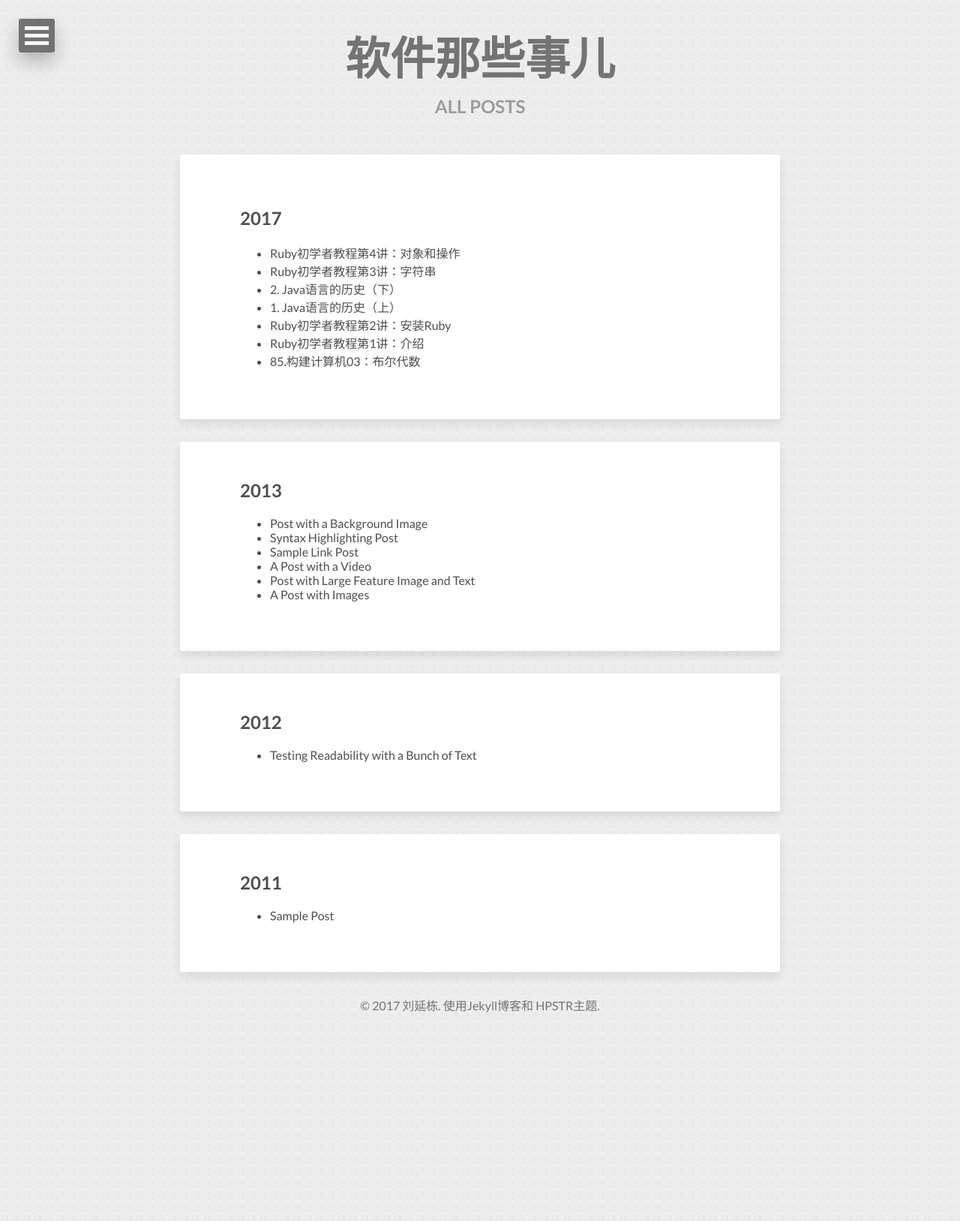
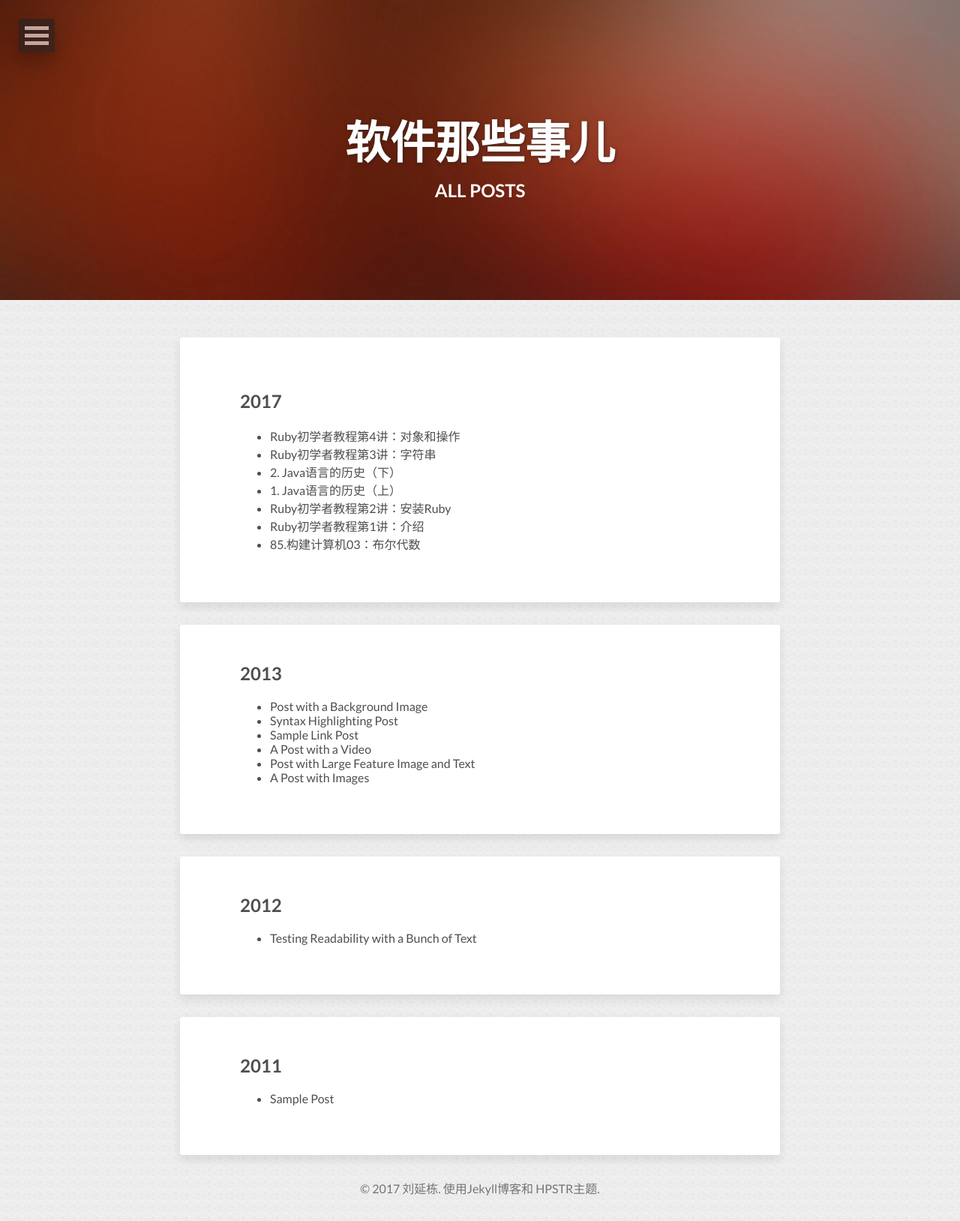
Before and after one commit to snowdj/econapple, a Jekyll site: the page built from posts/index.html, in a window 1280 px wide. Shown: the whole page at 75% size. Built offline with Jekyll 4.4.1, drawn with Linux system fonts in a browser that asks for light colours; nearby versions of some CDN libraries; before the commit the page ends 1384 px from its top, so only the background shows below that.

Commit message:
给All Posts添加feature图片

```diff
--- a/posts/index.html
+++ b/posts/index.html
@@ -3,6 +3,8 @@ layout: post-index
 title: All Posts
 description: "An archive of posts."
 comments: false
+image:
+    feature: abstract-11.jpg
 ---
 
 {% for post in site.posts %}
```
